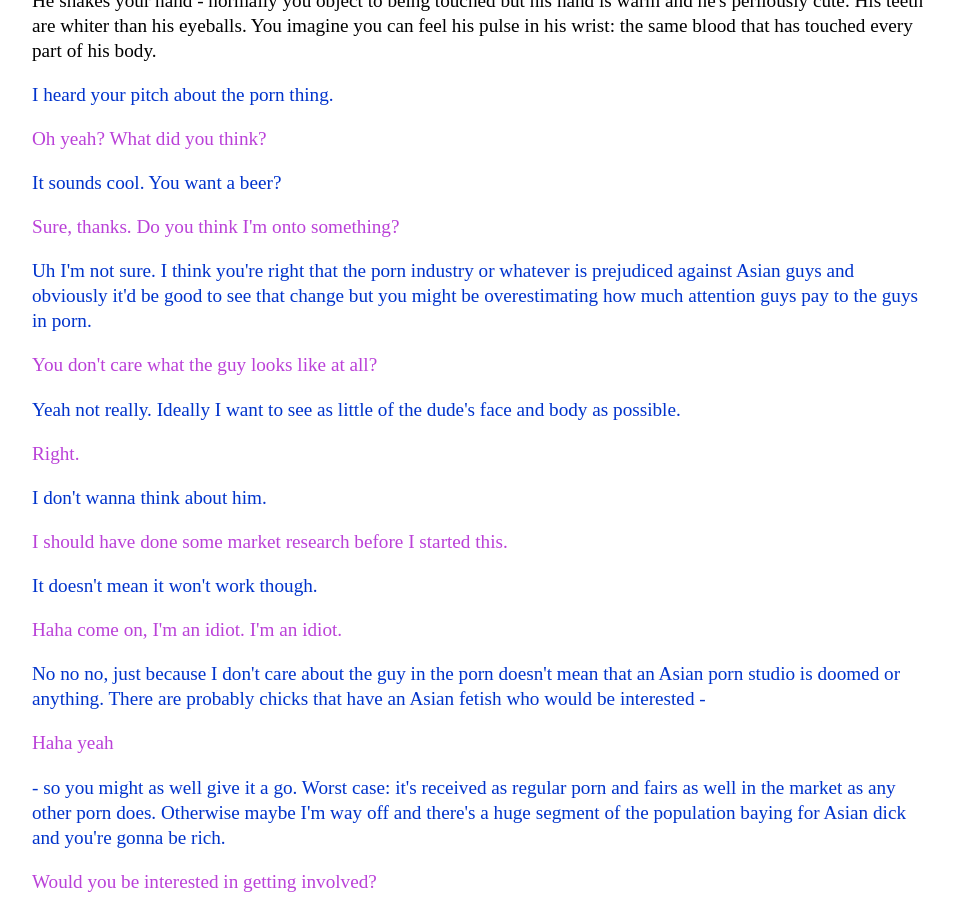
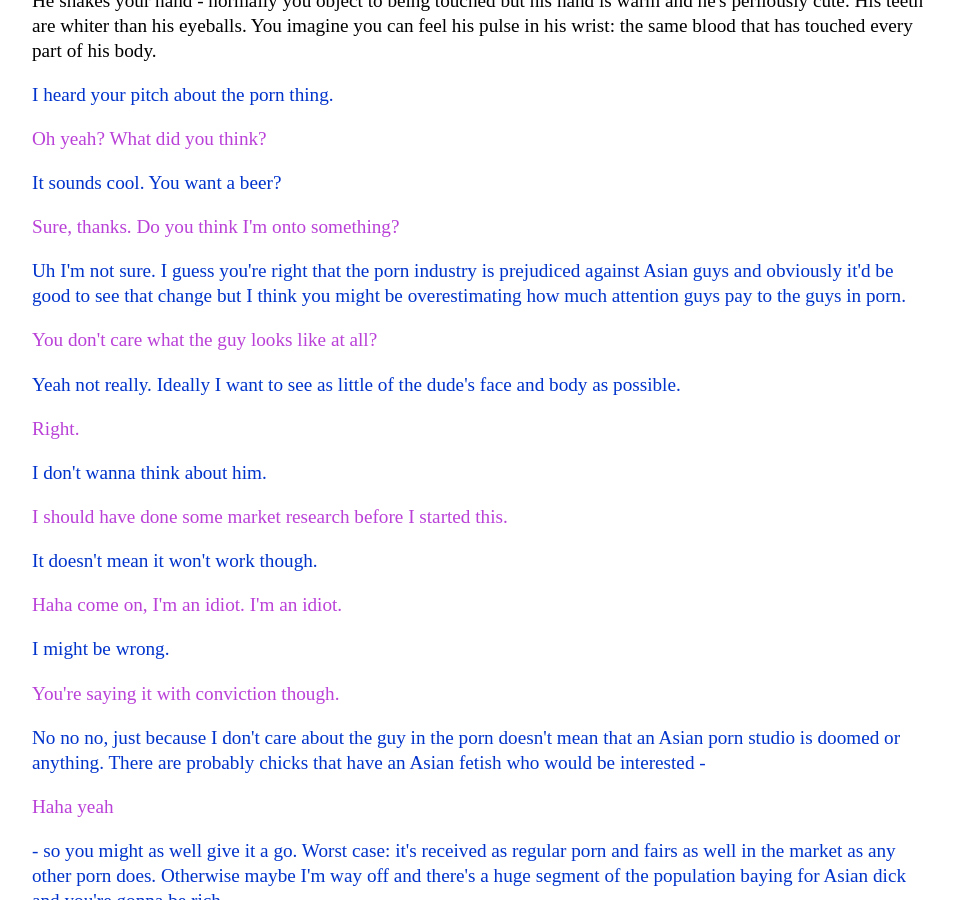
Before and after one commit to Pinelife/pinelife.github.io, a Jekyll site: the page Hellhole/Room6.html, which Jekyll copies as it is, in a window 1280 px wide and 900 px high, scrolled down 1223 px. Shown: the whole window, without its empty margins (160-1114 px from the left). Built offline with Jekyll 4.4.1, drawn with Linux system fonts in a browser that asks for light colours.

Commit message:
Update Room6.html

```diff
--- a/Hellhole/Room6.html
+++ b/Hellhole/Room6.html
@@ -94,8 +94,8 @@ __________
   Sure, thanks. Do you think I'm onto something?
   </p>
 <p class="chen">
-  Uh I'm not sure. I think you're right that the porn industry or whatever is prejudiced against Asian guys and obviously it'd be good to see
-  that change but you might be overestimating how much attention guys pay to the guys in porn.
+  Uh I'm not sure. I guess you're right that the porn industry is prejudiced against Asian guys and obviously it'd be good to see
+  that change but I think you might be overestimating how much attention guys pay to the guys in porn.
  </p>
 <p class="lauria">
   You don't care what the guy looks like at all?
@@ -117,8 +117,13 @@ __________
 </p>
 <p class="lauria">
  Haha come on, I'm an idiot. I'm an idiot.
+</p><p class="chen">
+I might be wrong.
 </p>
-<p class="chen">
+<p class="lauria">
+You're saying it with conviction though.
+	</p>
+	<p class="chen">
    No no no, just because I don't care about the guy in the porn doesn't mean that
   an Asian porn studio is doomed or anything. There are probably chicks that have an Asian fetish who would be interested -
  </p>
```
